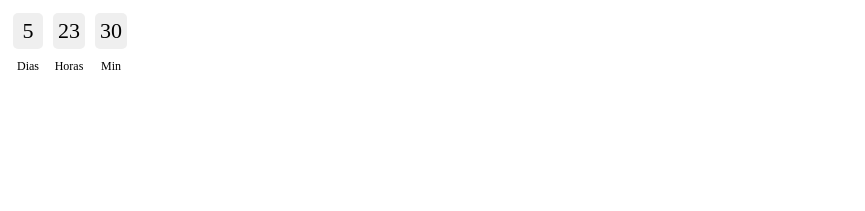
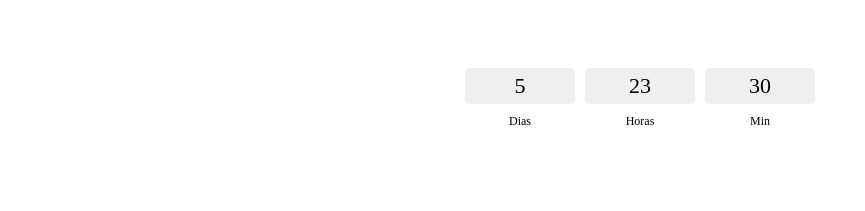
Before and after one commit to caique-cit/event_countdown, a plain HTML site: page index.html in a window 1280 px wide. Shown: the whole page, without its empty margins (0-865 px from the left). Drawn offline with Linux system fonts and the light colour scheme.

Commit message:
Update index.html

```diff
--- a/index.html
+++ b/index.html
@@ -10,11 +10,12 @@
       width:100%;
       height:200px;
       background-color: #ffffff;
+      justify-content: center;
+      align-items: center;
     }
 
     .numero {
-      min-width: 20px;
-      max-width: 55px;
+      width: 100px;
       background-color: #efefef;
       color: #000000;
       font-size: 22px;
```
